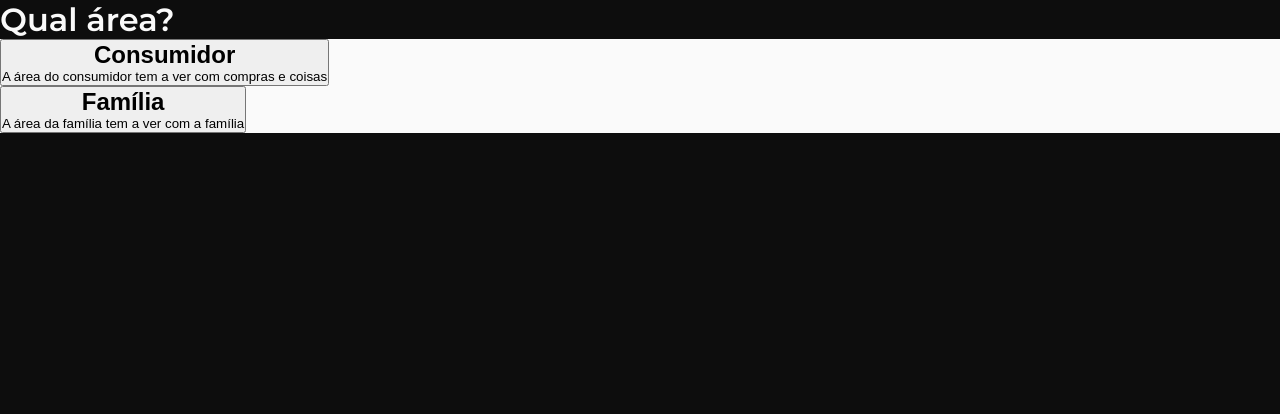
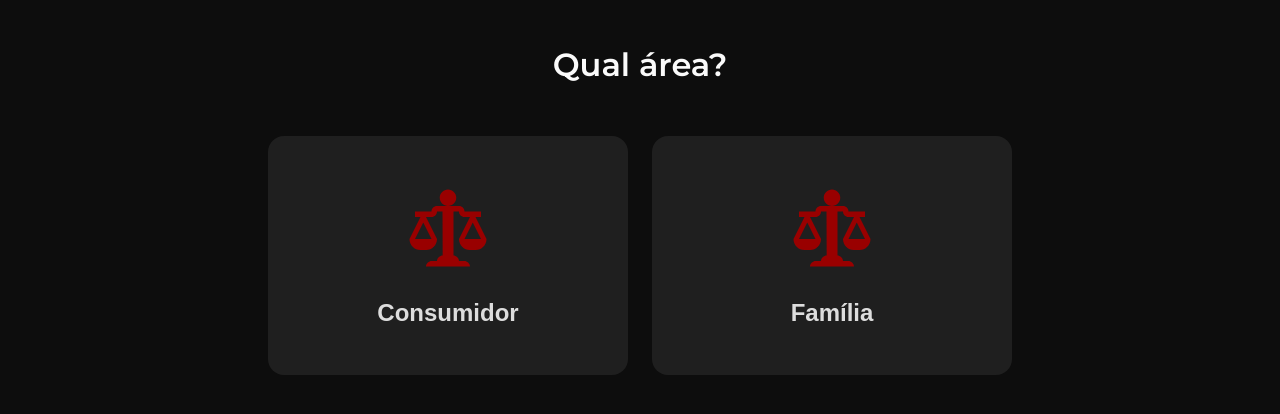
Before and after one commit to hbalardin/ifsul-project, a React (Create React App) app: page /quiz in a window 1280 px wide. Shown: the top 414 px of the page. Built offline with nearby package versions, Linux system fonts and the light colour scheme.

Commit message:
feat: finish quiz styles

```diff
--- a/src/components/AnswerCard/index.tsx
+++ b/src/components/AnswerCard/index.tsx
@@ -1,3 +1,7 @@
+import { GoLaw } from 'react-icons/go';
+
+import { theme } from '../../styles/theme';
+
 import { Container, Title } from './styles';
 
 interface AnswerCardProps {
@@ -7,15 +11,14 @@ interface AnswerCardProps {
 }
 
 export const AnswerCard = ({ title, description, onClick }: AnswerCardProps): JSX.Element => (
-
   <Container>
-    {/* <img src="" alt="" /> */}
     <button
       type="button"
       onClick={onClick}
     >
+      <GoLaw size={88} color={theme.color.darkRed} />
       <Title>{title}</Title>
-      <p>{description}</p>
+      {/* <p>{description}</p> */}
     </button>
   </Container>
 );
--- a/src/components/AnswerCard/styles.ts
+++ b/src/components/AnswerCard/styles.ts
@@ -1,9 +1,31 @@
 import styled from 'styled-components';
 
 export const Container = styled.li`
-    background-color: #fafafa;
+    width: 100%;
+    max-width: 360px;
+    padding: 48px 32px;
+
+    background: ${(props) => props.theme.color.gray};
+    border-radius: 16px;
+
+    list-style: none;
+
+    button {
+        border: 0;
+        width: 100%;
+        background: transparent;
+    }
+
+    transition: all ease 0.2s;
+
+    :hover {
+      filter: brightness(0.9);
+      transform: scale(1.05);
+    }
 `;
 
 export const Title = styled.h2`
-    font-size: 24px;
+  margin-top: 24px;
+  font-size: 24px;
+  color: ${(props) => props.theme.color.white};
 `;
--- a/src/pages/Quiz/index.tsx
+++ b/src/pages/Quiz/index.tsx
@@ -1,6 +1,10 @@
 import { useEffect, useState } from 'react';
+import quiz from '../../mocks/quiz.json';
+
 import { AnswerCard } from '../../components';
-import quiz from '../../mocks/quiz.json';
+import { Button } from '../../components/Button';
+
+import { Container } from './styles';
 
 interface Question {
   id: string;
@@ -47,18 +51,24 @@ export const Quiz = (): JSX.Element => {
   }, []);
 
   return (
-    <main>
+    <Container>
       {showResults
         ? (
           <>
-            <h1>Quiz finalizado!</h1>
-            <button onClick={startQuiz} type="button">Reiniciar</button>
+            <header>
+              <h1>Quiz finalizado!</h1>
+            </header>
+            <section>
+              <Button onClick={startQuiz}>Reiniciar</Button>
+            </section>
           </>
         )
         : (
           <>
-            <h1>{currentQuestion?.title}</h1>
-            <div>
+            <header>
+              <h1>{currentQuestion?.title}</h1>
+            </header>
+            <section>
               <ul style={{ padding: 0 }}>
                 {currentAnswers.map((answer) => (
                   <AnswerCard
@@ -69,9 +79,9 @@ export const Quiz = (): JSX.Element => {
                   />
                 ))}
               </ul>
-            </div>
+            </section>
           </>
         )}
-    </main>
+    </Container>
   );
 };
--- /dev/null
+++ b/src/pages/Quiz/styles.ts
@@ -0,0 +1,33 @@
+import styled from 'styled-components';
+
+export const Container = styled.main`
+  height: 100vh;
+  width: 100vw;
+
+  padding: 24px 48px;
+
+  header {
+    display: flex;
+    align-items: center;
+    justify-content: center;
+
+    height: 80px;
+    width: 100%;
+
+    margin-bottom: 32px;
+  }
+
+  section {
+    width: 100%;
+    display: flex;
+    justify-content: center;
+
+    ul {
+      width: 100%;
+      display: flex;
+      justify-content: center;
+      gap: 24px;
+    }
+  }
+
+`;
```
